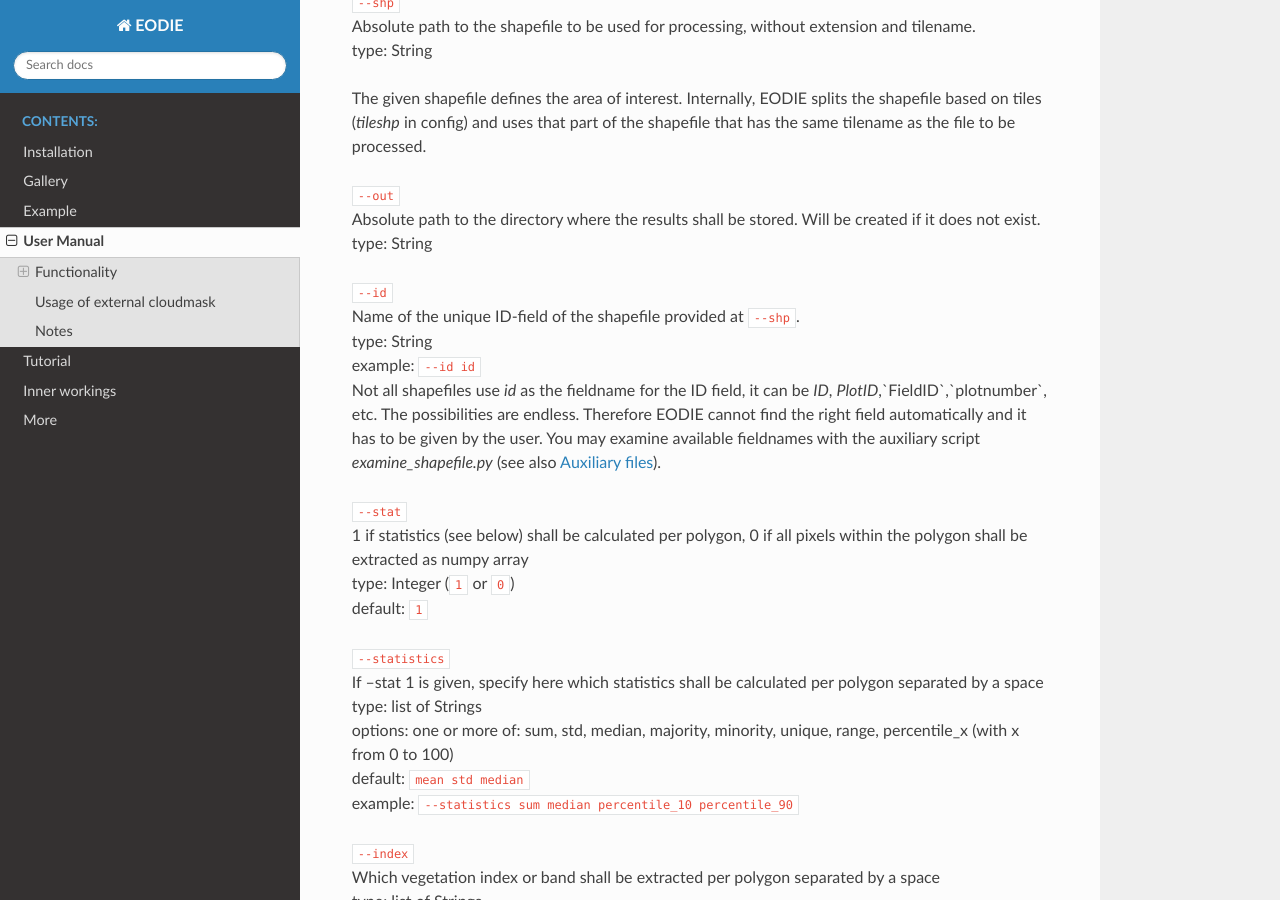
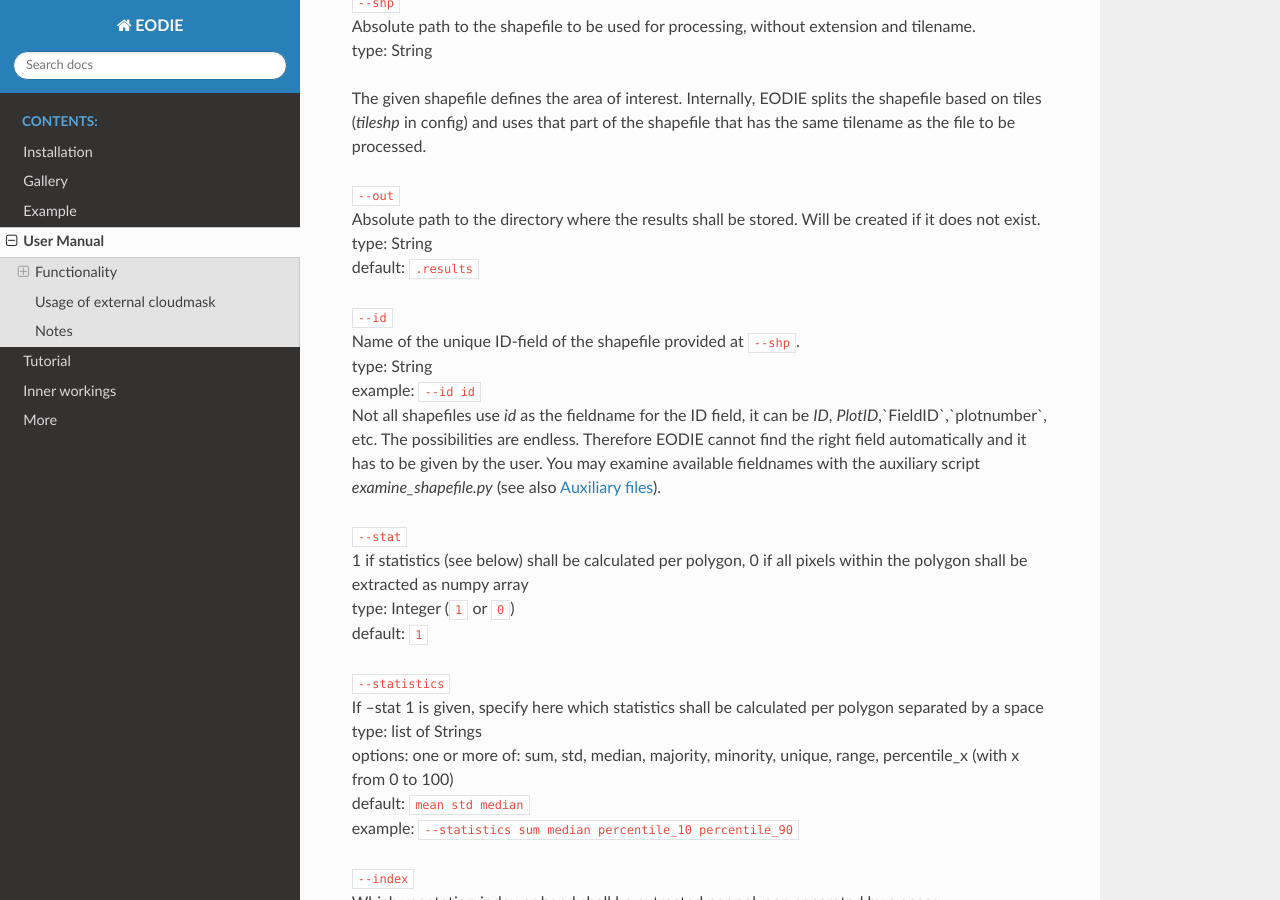
Before and after one commit to samumantha/EODIE, a Sphinx documentation site: the page built from docs/Use.rst, in a window 1280 px wide and 900 px high, scrolled down 1241 px. Built offline with Sphinx 7.4.7 and the Read the Docs theme 2.0.0, drawn with Linux system fonts in a browser that asks for light colours.

Commit message:
default added for outdir

```diff
--- a/docs/Use.rst
+++ b/docs/Use.rst
@@ -45,6 +45,7 @@
 | ``--out``
 | Absolute path to the directory where the results shall be stored. Will be created if it does not exist.
 | type: String
+| default: ``.results``
 
 | ``--id``
 | Name of the unique ID-field of the shapefile provided at ``--shp``.
```
